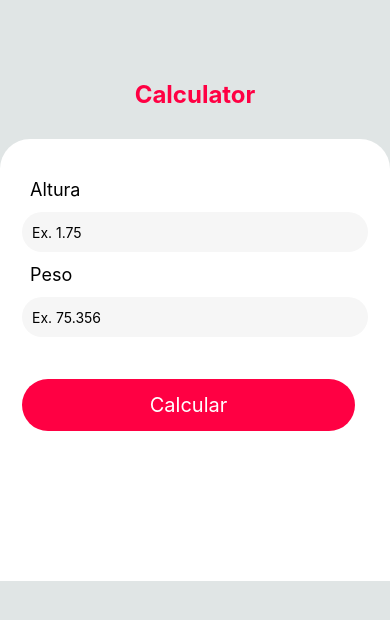
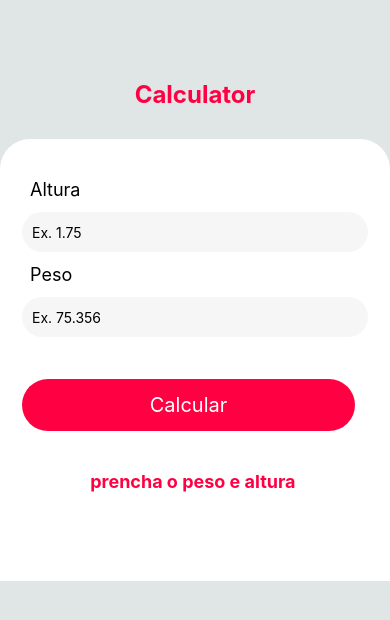
Before and after one commit to Yan0606/BMI-Calculator, a React Native app: screen / in a window 390 px wide. Shown: the top 620 px of the page. Built offline with nearby package versions, Linux system fonts and the light colour scheme.

Commit message:
:hammer: Code Correction

```diff
--- a/src/components/Form/ResultImc/index.js
+++ b/src/components/Form/ResultImc/index.js
@@ -5,7 +5,7 @@ import styles from "./style"
 export default function ResultImc(props){
     return(
         <View style={styles.ResultImc}>
-            <Text style ={styles.information}>{props.messageResultIms} </Text>
+            <Text style ={styles.information}>{props.messageResultImc} </Text>
             <Text style = {styles.numberImc}> {props.ResultImc}</Text>
 
         </View>
```
